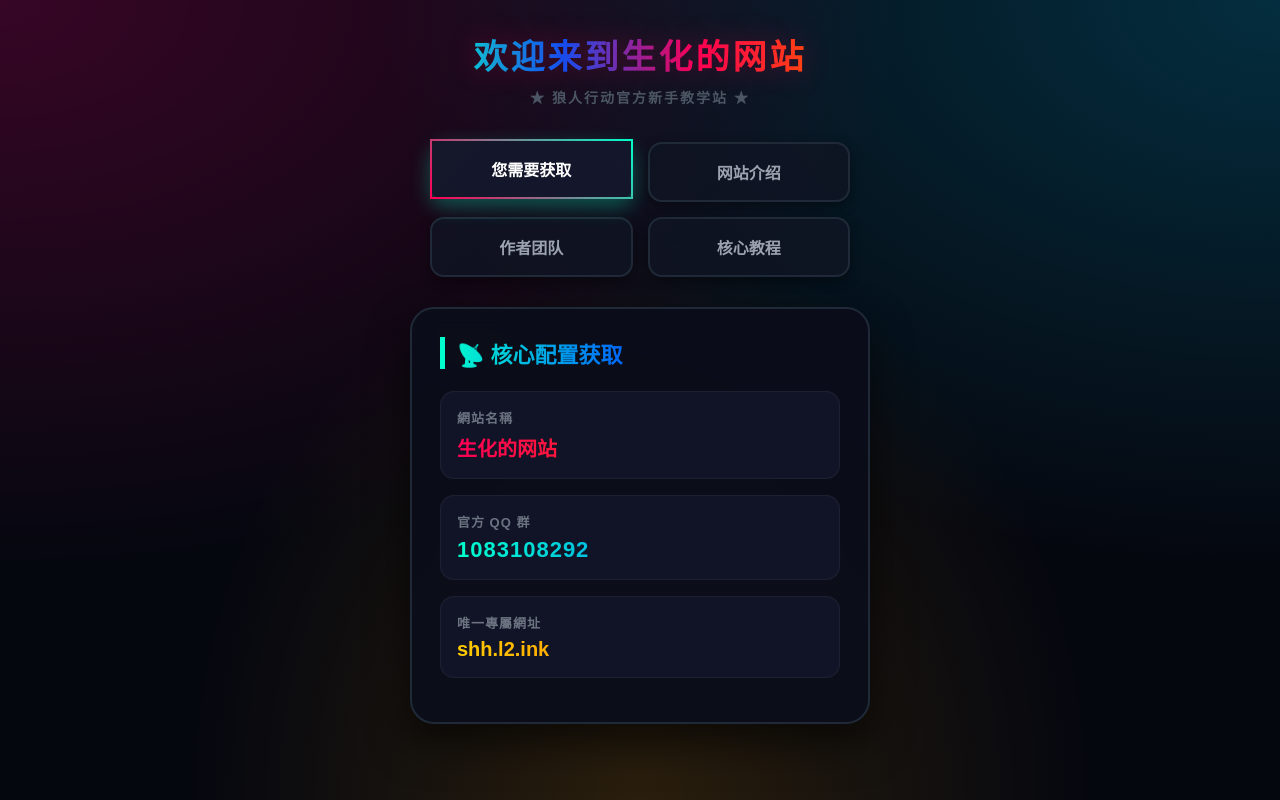
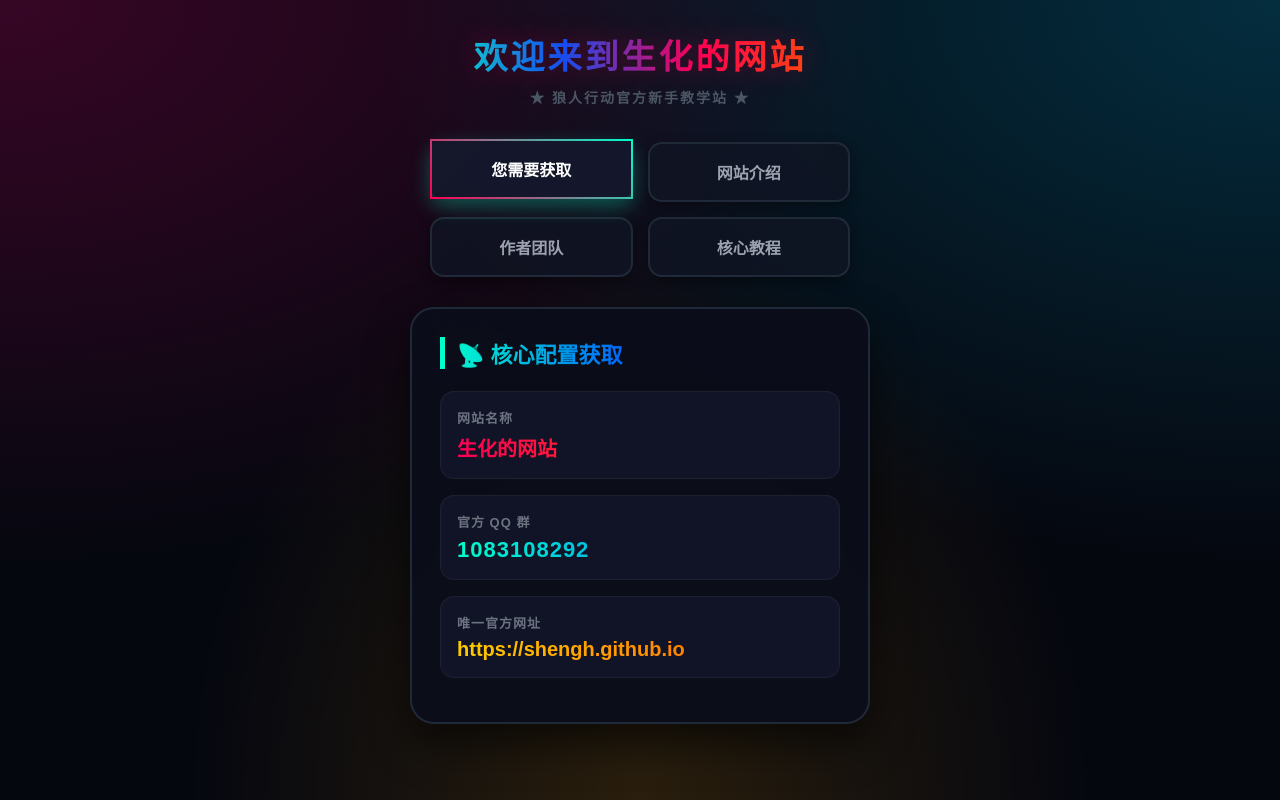
Before and after one commit to shenghi/shenghi.github.io, a plain HTML site: page index.html in a window 1280 px wide. Drawn offline with Linux system fonts and the light colour scheme.

Commit message:
Update index.html

```diff
--- a/index.html
+++ b/index.html
@@ -271,7 +271,7 @@
         <div id="panel-get" class="panel show">
             <div class="panel-title">📡 核心配置获取</div>
             <div class="info-item">
-                <div class="info-label">網站名稱</div>
+                <div class="info-label">网站名称</div>
                 <div class="txt-rainbow-1">生化的网站</div>
             </div>
             <div class="info-item">
@@ -279,8 +279,8 @@
                 <div class="txt-rainbow-2">1083108292</div>
             </div>
             <div class="info-item">
-                <div class="info-label">唯一專屬網址</div>
-                <div class="txt-rainbow-3">shh.l2.ink</div>
+                <div class="info-label">唯一官方网址</div>
+                <div class="txt-rainbow-3">https://shengh.github.io</div>
             </div>
         </div>
 
```
